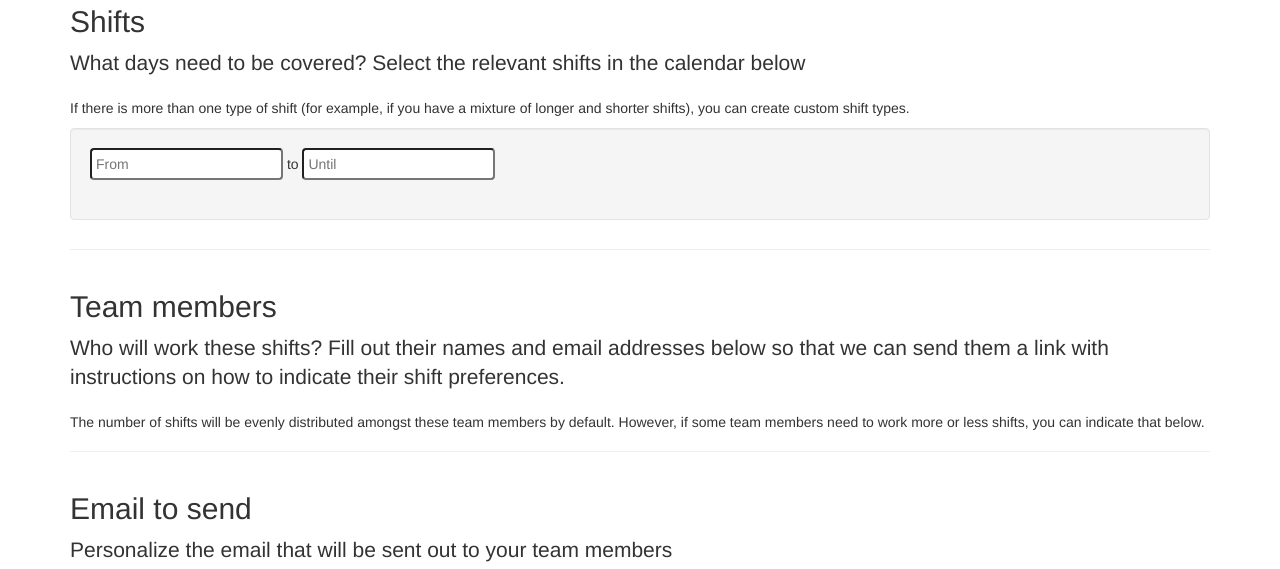
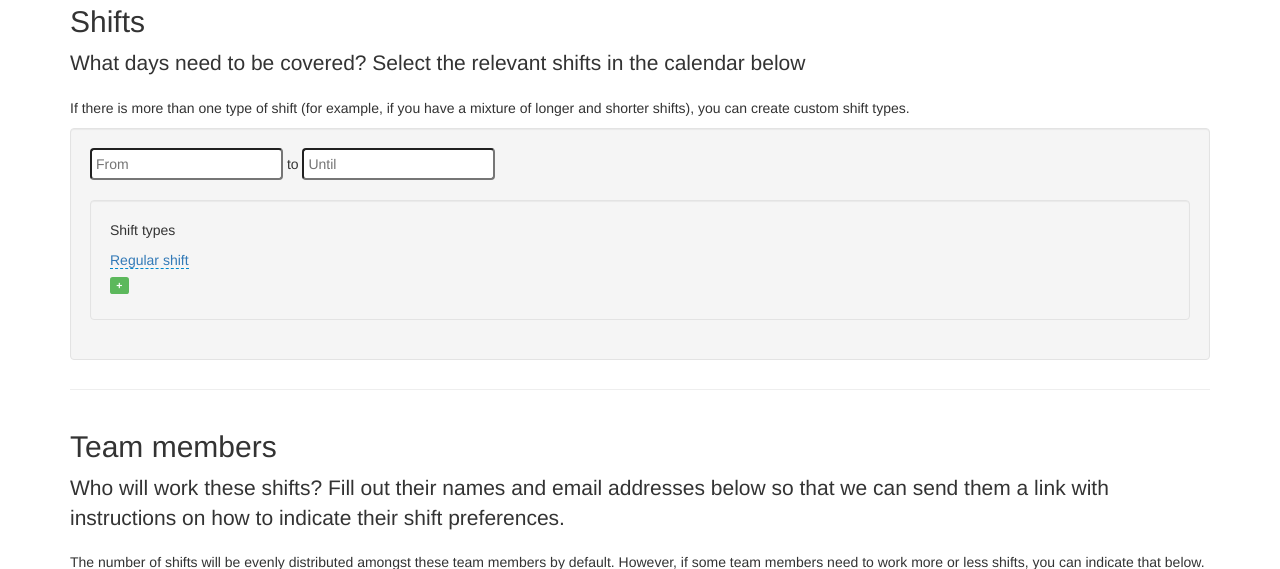
Before and after one commit to adityadhara/RA-Scheduler, a Flask app: page /create_schedule in a window 1280 px wide. Shown: the part 283-852 px from the top of the page. Run offline with Flask 2, Linux system fonts and the light colour scheme; parts of the project's set-up code (start-up, migrations or seed data) failed here and were passed over; some libraries are stand-ins or nearby versions.

Commit message:
First attempt for adding shift types

```diff
--- a/main/templates/create_schedule.html
+++ b/main/templates/create_schedule.html
@@ -3,19 +3,32 @@
 
 {% block css_imports %}
   <link rel="stylesheet" href="/static/css/bootstrap-datepicker.css">
+  <link rel="stylesheet" href="/static/css/bootstrap-editable.css">
 
   <link rel="stylesheet" href="/static/css/calendar.css">
 {% endblock %}
 {% block js_imports %}
   <script type="text/javascript" src="/static/js/calendar.js"></script>
 
-  <script type="text/javascript" src="/static/js/jquery-2.1.3.min.js"></script>
+  <!-- <script type="text/javascript" src="/static/js/jquery-2.1.3.min.js"></script> -->
   <script type="text/javascript" src="/static/js/bootstrap-datepicker.js"></script>
+  <script type="text/javascript" src="/static/js/bootstrap-editable.min.js"></script>
+
 
   <script type="text/javascript">
-    // Attach datepicker to textboxes
+    // Editable boxes
+    //toggle `popup` / `inline` mode
+    $.fn.editable.defaults.mode = 'popup';
+
+
     // When the document is ready
     $(document).ready(function () {
+
+      //make shift box editable
+      $.fn.editable.defaults.mode = 'inline';
+      $('#shift-type-box-1').editable()
+
+      // Attach datepicker to textboxes
       $('#start_date').datepicker({
         format: "mm/dd/yyyy"
       });
@@ -23,6 +36,8 @@
         format: "mm/dd/yyyy"
       });
     });
+
+
 
     function render_calendar_if_dates() {
       startDate = new Date(document.getElementById("start_date").value);
@@ -53,6 +68,15 @@
     to
     <input type="text" id="end_date" class="span2 datepicker" placeholder="Until" name="end_date" onchange="render_calendar_if_dates()">
     <br><br>
+    <div class="well">
+      <p>Shift types</p>
+      <a id="shift-type-box-1" data-type="text" data-placement="right" data-title="Shift type" class="editable editable-click">Regular shift</a> <br>
+      <h5><span class="label label-success">+</span></h5>
+
+
+
+
+    </div>
     <table id="calendar"></table>
   </div>
 
```
